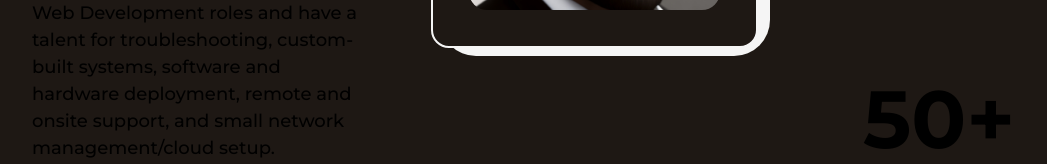
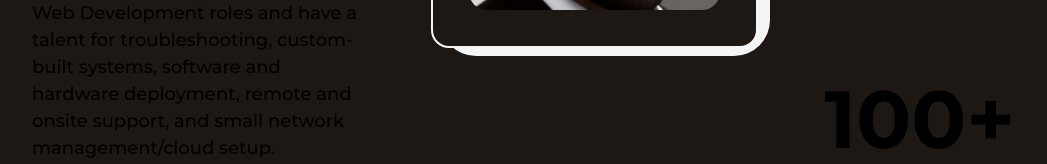
Before and after one commit to tch180/Portfolio-2023, a Next.js app: page /about in a window 1280 px wide. Shown: the part 762-926 px from the top of the page, without its empty margins (112-1159 px from the left). Built offline with nearby package versions, Linux system fonts and the light colour scheme.

Commit message:
fixed animated number values

```diff
--- a/src/pages/about.js
+++ b/src/pages/about.js
@@ -107,7 +107,7 @@ const about = () => {
 
               <div className="flex flex-col items-end justify-center xl:items-center mx-2 xs:items-center">
                 <span className="inline-block text-7xl font-bold md:text-2xl sm:text-2xl xs:text-4xl" >
-                  <AnimatedNumbers value={50} />+
+                  <AnimatedNumbers value={100} />+
                 </span>
                 <h2 className="text-xl font-medium capitalize text-light/75 dark:text-darkSecondary/75 xl:text-center md:text-lg sm:text-base
                 xs:text-sm">
```
